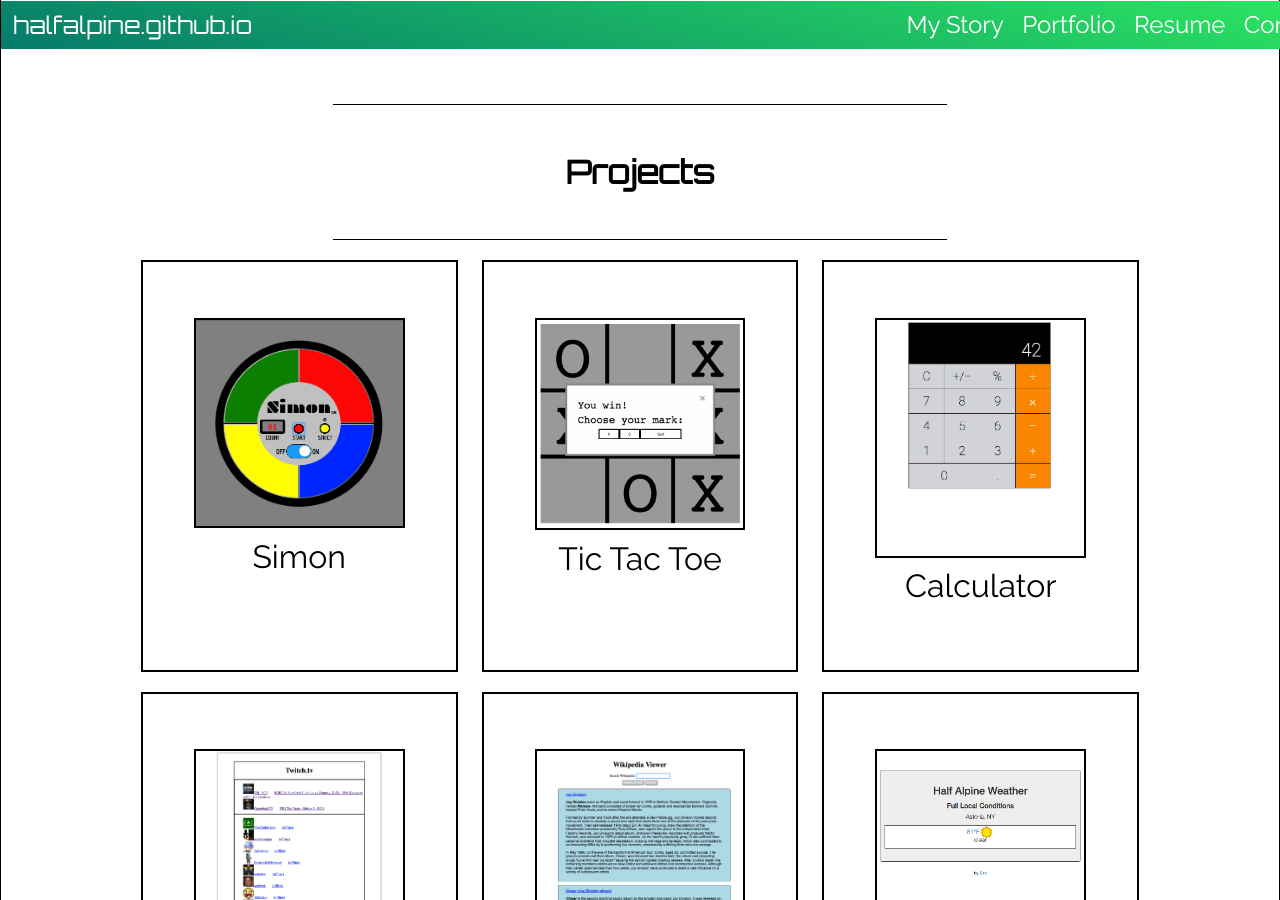
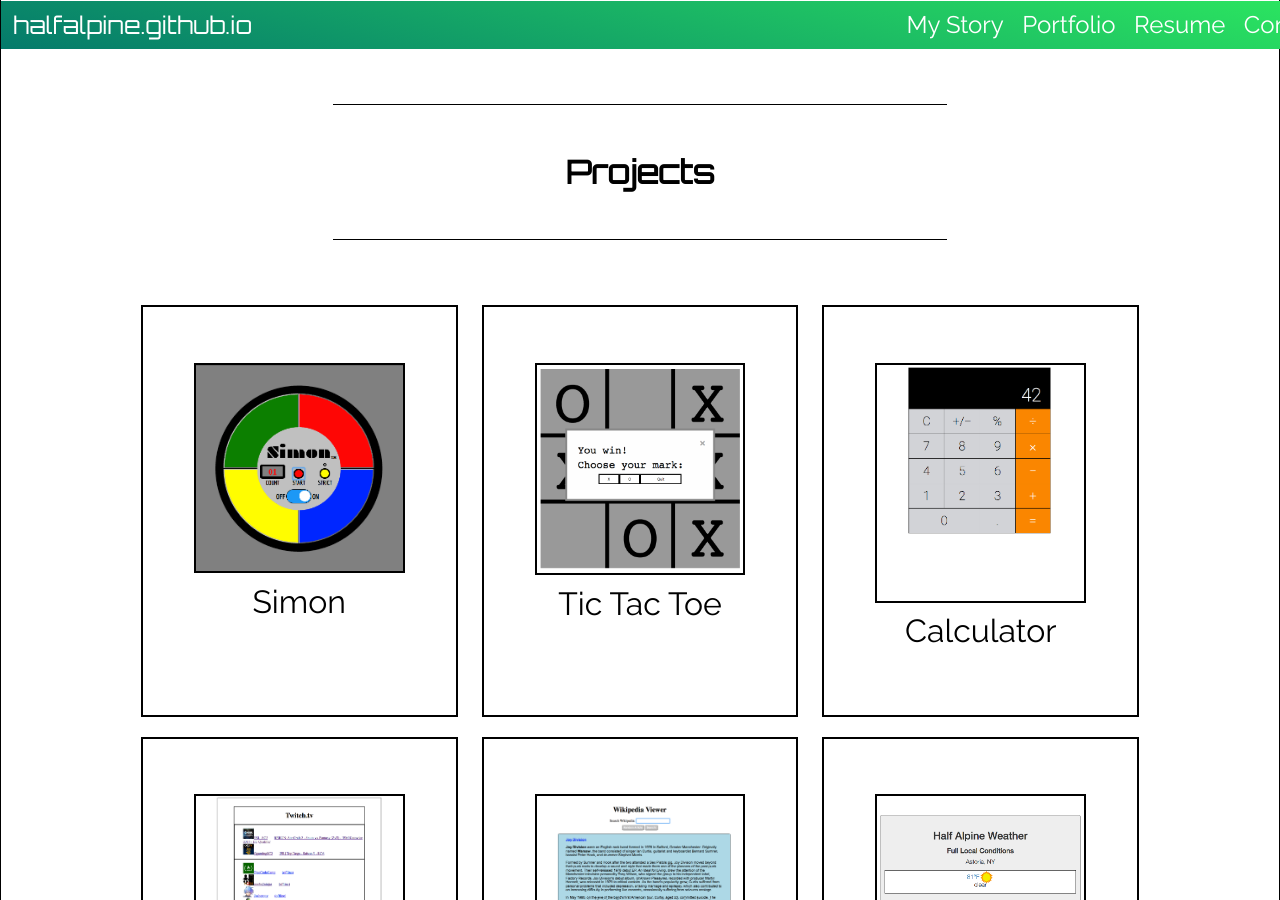
Before and after one commit to halfalpine/halfalpine.github.io, a Jekyll site: the page built from index.html, in a window 1280 px wide and 900 px high, scrolled down 840 px. Built offline with Jekyll 4.4.1, drawn with Linux system fonts in a browser that asks for light colours; nearby versions of some CDN libraries.

Commit message:
Add space underneath section title for desktop

```diff
--- a/_sass/_contact.sass
+++ b/_sass/_contact.sass
@@ -17,7 +17,7 @@
     flex-wrap: wrap
     justify-content: center
     margin: auto
-    padding: 10% 0
+    margin-bottom: 5vh
     width: 80%
 
   .contact
@@ -38,8 +38,6 @@
   #contact
     width: 60%
 
-
-
 @media (min-width: 768px)
 
   #contact
--- a/_sass/_projects.sass
+++ b/_sass/_projects.sass
@@ -69,6 +69,8 @@
     .title
       width: 60%
       margin: 0 auto
+      margin-bottom: 5vh
+
 
     .project
       width: 31%
--- a/_sass/_resume.sass
+++ b/_sass/_resume.sass
@@ -55,6 +55,8 @@
     .title
       width: 50%
       margin: 0 auto
+      margin-bottom: 5vh
+
 
     section
       width: 80%
```
